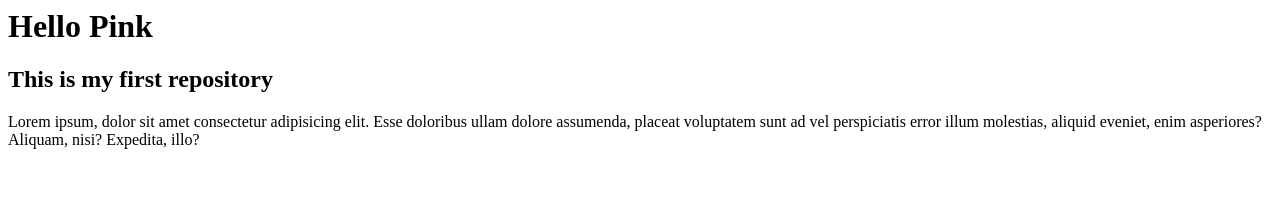
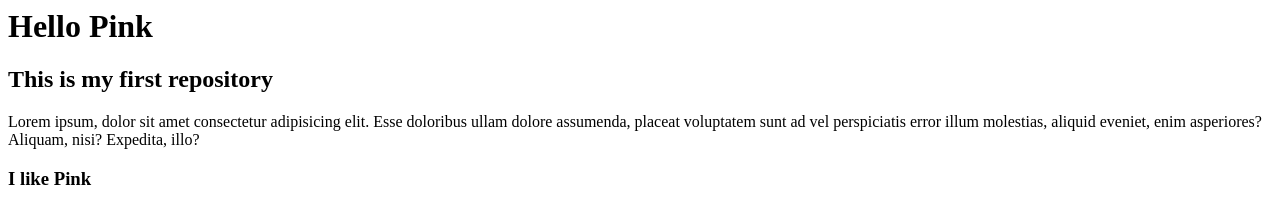
Before and after one commit to IcelineKing/MyFirstRepo, a plain HTML site: page index.html in a window 1280 px wide. Drawn offline with Linux system fonts and the light colour scheme.

Commit message:
changed a file

```diff
--- a/index.html
+++ b/index.html
@@ -3,3 +3,4 @@
 <p>
 Lorem ipsum, dolor sit amet consectetur adipisicing elit. Esse doloribus ullam dolore assumenda, placeat voluptatem sunt ad vel perspiciatis error illum molestias, aliquid eveniet, enim asperiores? Aliquam, nisi? Expedita, illo?
 </p>
+<h3>I like Pink</h3>
```
